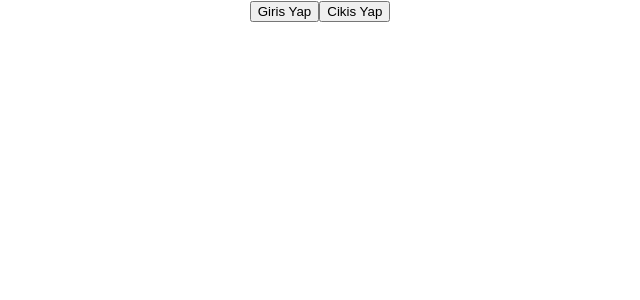
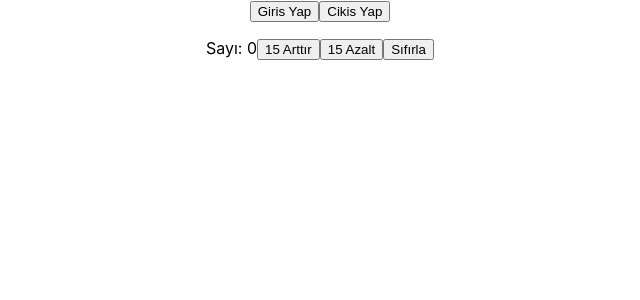
Before and after one commit to ugurisbilenn/React-Typescript-Learn, a React (Create React App) app: page / in a window 1280 px wide. Shown: the top 300 px of the page, without its empty margins (320-960 px from the left). Built offline with nearby package versions, Linux system fonts and the light colour scheme.

Commit message:
useContext ile type kullanimi

```diff
--- a/src/App.tsx
+++ b/src/App.tsx
@@ -5,6 +5,7 @@
 import Instructor from './components/Instructor';
 import InstructorList from './components/InstructorList';
 import LoginCheck from './components/LoginCheck';
+import ReducerExemple from './components/ReducerExemple';
 import Request from './components/Request';
 
 function App() {
@@ -39,7 +40,7 @@
       <EventActions /> */}
 
       <LoginCheck/>
-
+      <ReducerExemple/>
     </div>
   );
 }
--- /dev/null
+++ b/src/components/ReducerExemple.tsx
@@ -0,0 +1,50 @@
+import React from 'react';
+import { useReducer } from 'react';
+
+type CounterType = {
+  count:number;
+};
+
+type ActionType = {
+  type:string;
+  payload:number;
+};
+
+type ResetType = {
+  type: 'reset';
+}
+
+type CounterAction = ActionType | ResetType ;
+
+const initialState = {count: 0};
+
+function reducer(state: CounterType, action: CounterAction) {
+  switch (action.type) {
+    case 'increment':
+      return { count: state.count + action.payload };
+    case 'decrement':
+      return { count: state.count - action.payload };
+    case 'reset':
+      return initialState;
+    default:
+      return state;
+  }
+}
+
+function ReducerExemple() {
+  const [state, dispatch] = useReducer(reducer, initialState);
+  return (
+    <>
+      Sayı: {state.count}
+      <button onClick={() => dispatch({ type: 'increment', payload: 15 })}>
+        15 Arttır
+      </button>
+      <button onClick={() => dispatch({ type: 'decrement', payload: 15 })}>
+        15 Azalt
+      </button>
+      <button onClick={() => dispatch({ type: 'reset' })}>Sıfırla</button>
+    </>
+  );
+}
+
+export default ReducerExemple;
```
